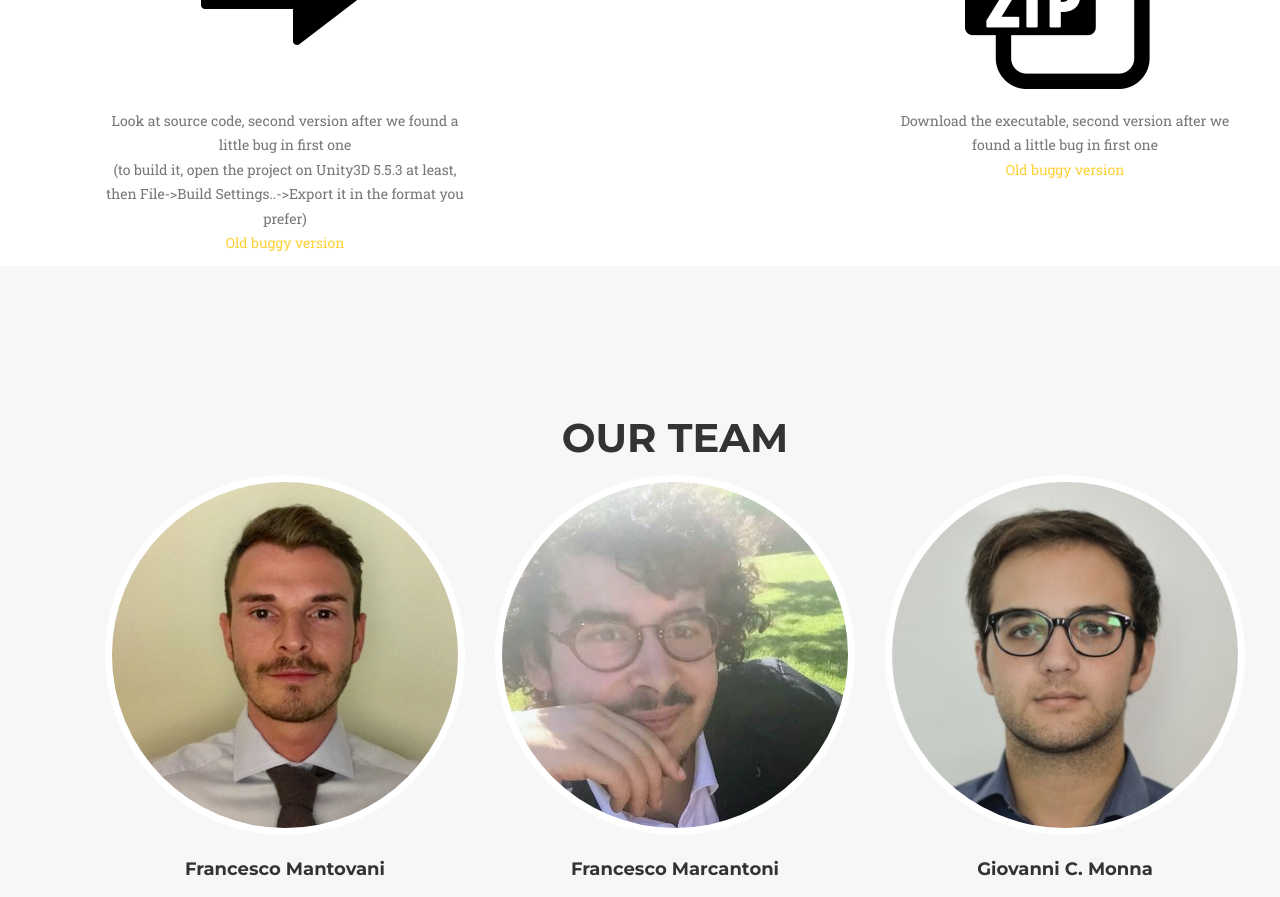
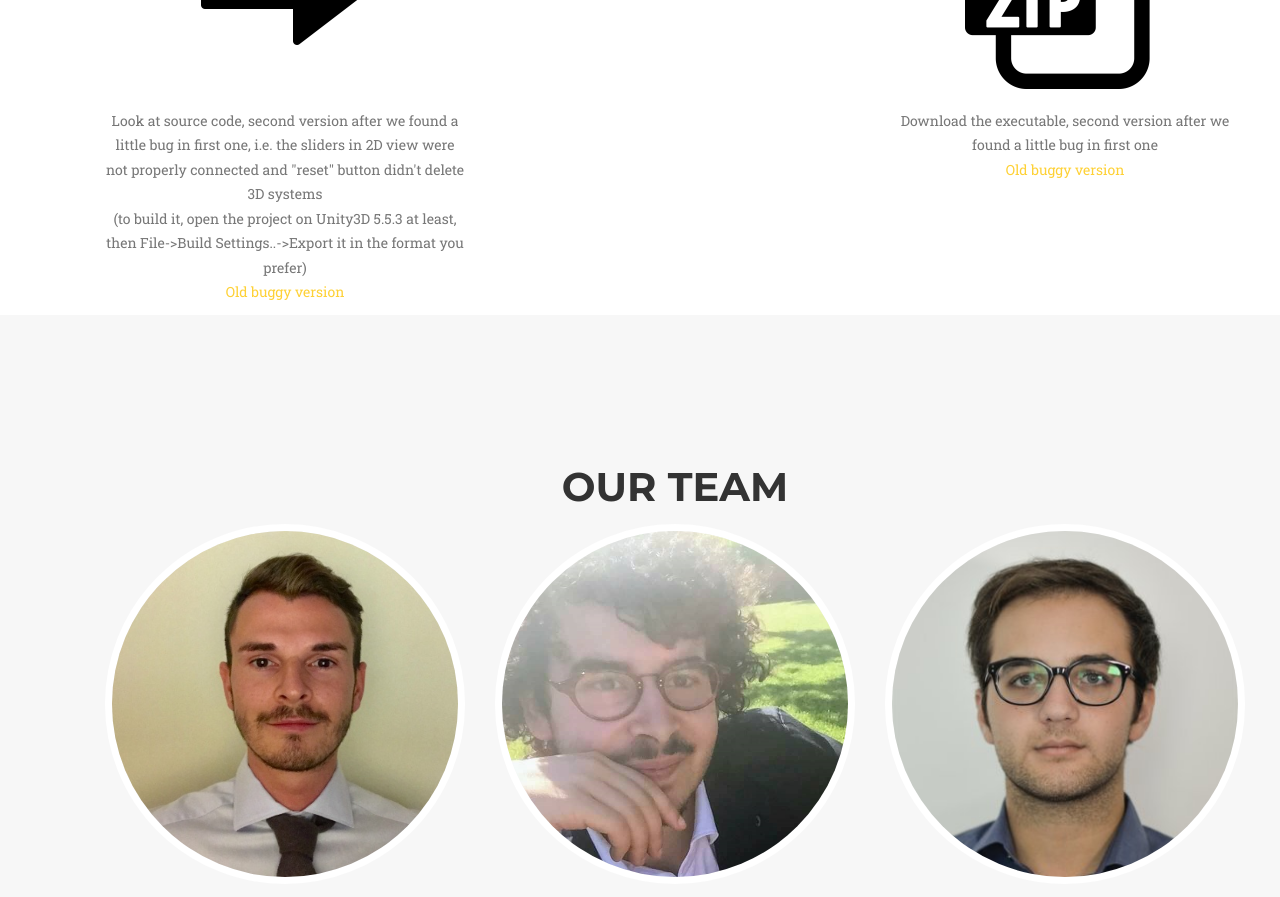
Before and after one commit to gmonna/HereComesTheSun, a plain HTML site: page index.html in a window 1280 px wide. Shown: the part 4239-5136 px from the top of the page. Drawn offline with nearby package versions, Linux system fonts and the light colour scheme; a web font is replaced by a local one.

Commit message:
Update index.html

```diff
--- a/index.html
+++ b/index.html
@@ -124,7 +124,7 @@
             </div><br><br>
             <div class="row" style="text-align: center;">
             	<div class="col-sm-4">
-            		<a href="https://drive.google.com/open?id=0B-1qqoq_hfcOOGo0bGlBXzRRRFk" target="_blank"><img style="width: 200px;" src="img/go.png"></a><br><br><p class="text-muted">Look at source code, second version after we found a little bug in first one<br>(to build it, open the project on Unity3D 5.5.3 at least, then File->Build Settings..->Export it in the format you prefer)<br><a href="https://www.dropbox.com/sh/hr6zxqb4z6vanj1/AACIVJebS7M46nguz4XoIIrga?dl=0" target="_blank">Old buggy version</a></p>
+            		<a href="https://drive.google.com/open?id=0B-1qqoq_hfcOOGo0bGlBXzRRRFk" target="_blank"><img style="width: 200px;" src="img/go.png"></a><br><br><p class="text-muted">Look at source code, second version after we found a little bug in first one, i.e. the sliders in 2D view were not properly connected and "reset" button didn't delete 3D systems<br>(to build it, open the project on Unity3D 5.5.3 at least, then File->Build Settings..->Export it in the format you prefer)<br><a href="https://www.dropbox.com/sh/hr6zxqb4z6vanj1/AACIVJebS7M46nguz4XoIIrga?dl=0" target="_blank">Old buggy version</a></p>
             	</div>
             	<div class="col-sm-4"></div>
             	<div class="col-sm-4">
```
